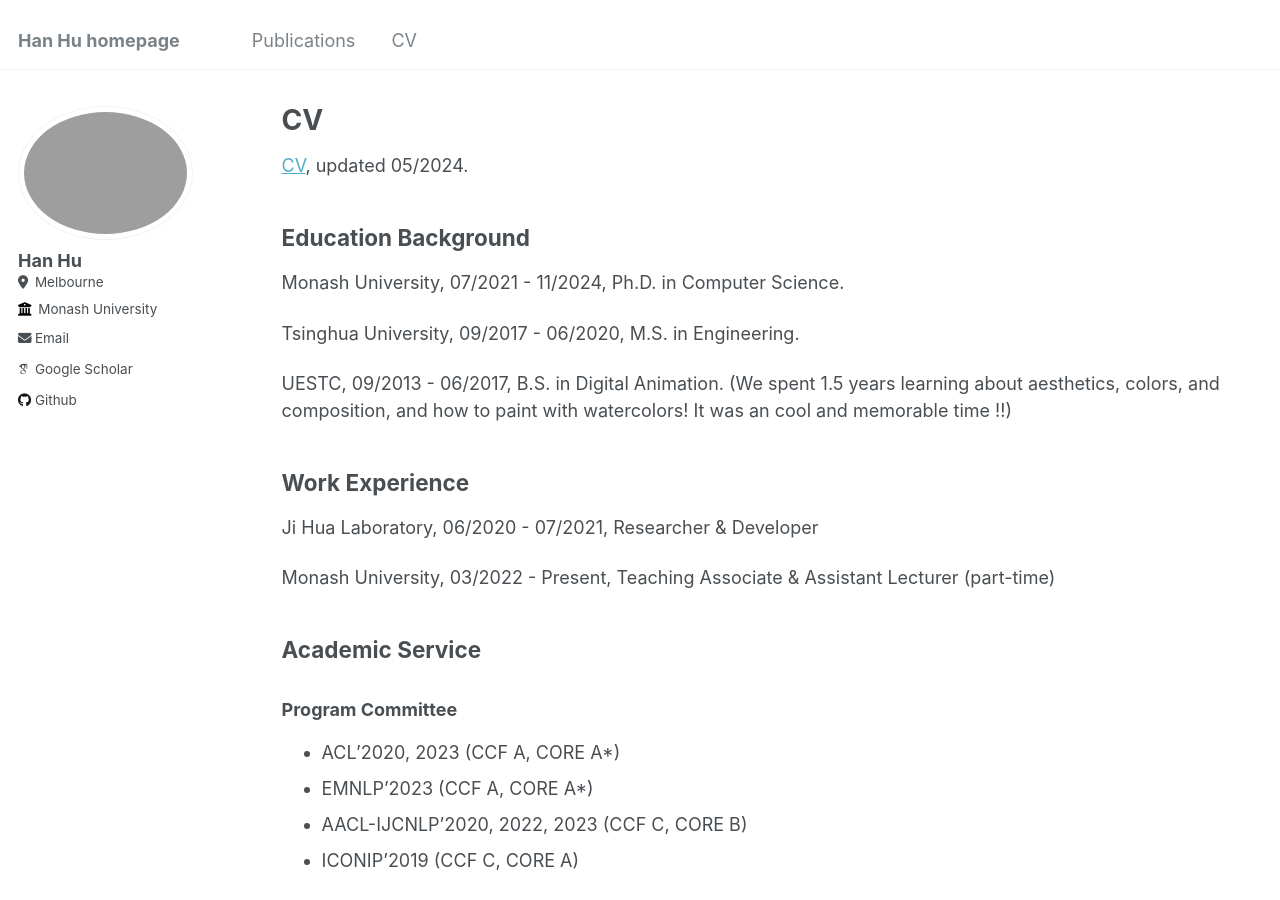
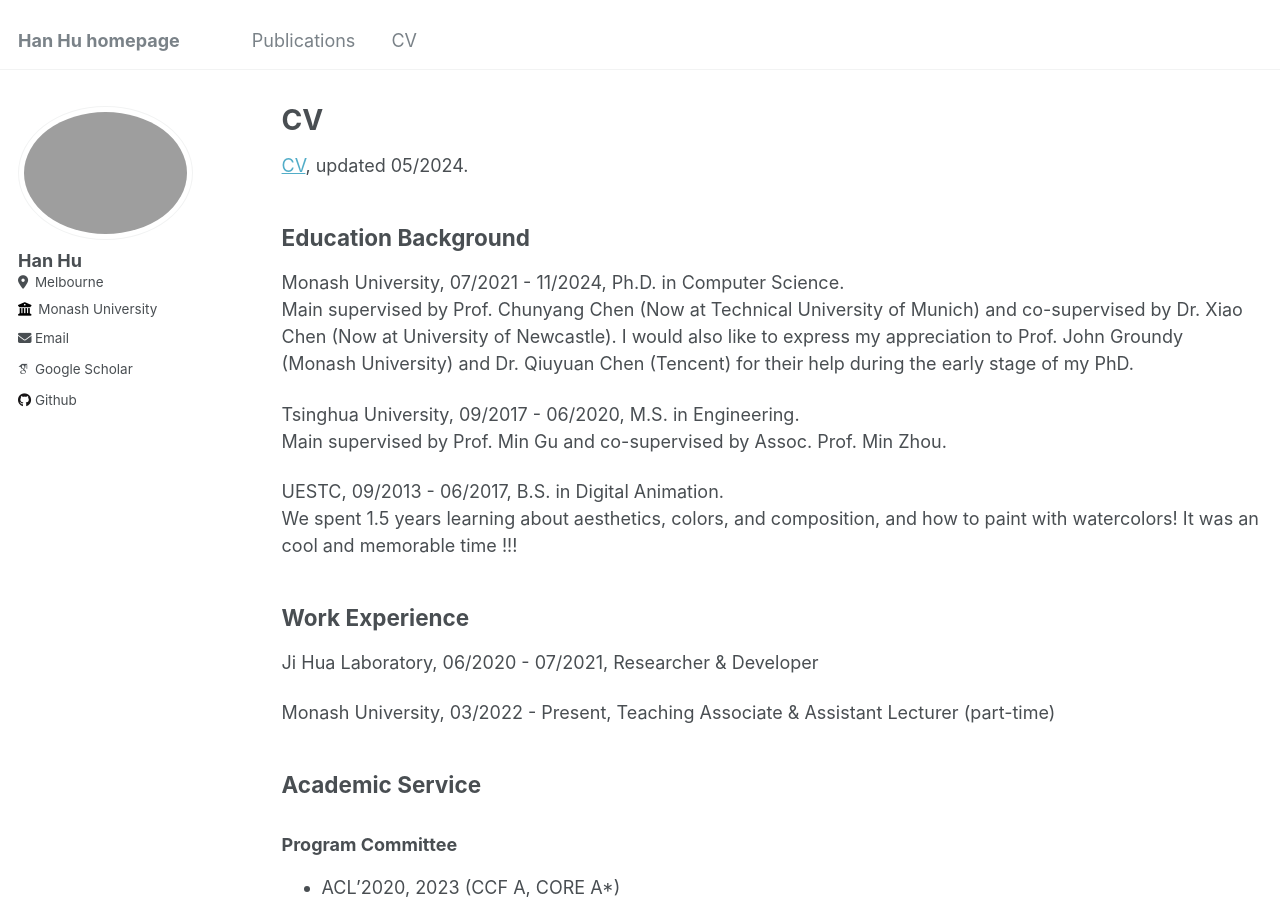
Before and after one commit to huhanGitHub/huhanGitHub.github.io, a Jekyll site: the page built from _pages/cv.md, in a window 1280 px wide and 900 px high. Built offline with Jekyll 4.4.1, drawn with Linux system fonts in a browser that asks for light colours; some web fonts are replaced.

Commit message:
Update cv.md

```diff
--- a/_pages/cv.md
+++ b/_pages/cv.md
@@ -14,11 +14,14 @@ redirect_from:
 
 ## Education Background
 
-Monash University, 07/2021 - 11/2024, Ph.D. in Computer Science.
+Monash University, 07/2021 - 11/2024, Ph.D. in Computer Science. \
+Main supervised by Prof. Chunyang Chen (Now at Technical University of Munich) and co-supervised by Dr. Xiao Chen (Now at University of Newcastle). I would also like to express my appreciation to Prof. John Groundy (Monash University) and Dr. Qiuyuan Chen (Tencent) for their help during the early stage of my PhD.
 
-Tsinghua University, 09/2017 - 06/2020, M.S. in Engineering.
+Tsinghua University, 09/2017 - 06/2020, M.S. in Engineering. \
+Main supervised by Prof. Min Gu and co-supervised by Assoc. Prof. Min Zhou.
 
-UESTC, 09/2013 - 06/2017, B.S. in Digital Animation. (We spent 1.5 years learning about aesthetics, colors, and composition, and how to paint with watercolors! It was an cool and memorable time !!)
+UESTC, 09/2013 - 06/2017, B.S. in Digital Animation. \
+We spent 1.5 years learning about aesthetics, colors, and composition, and how to paint with watercolors! It was an cool and memorable time !!!
 
 
 ## Work Experience
```
